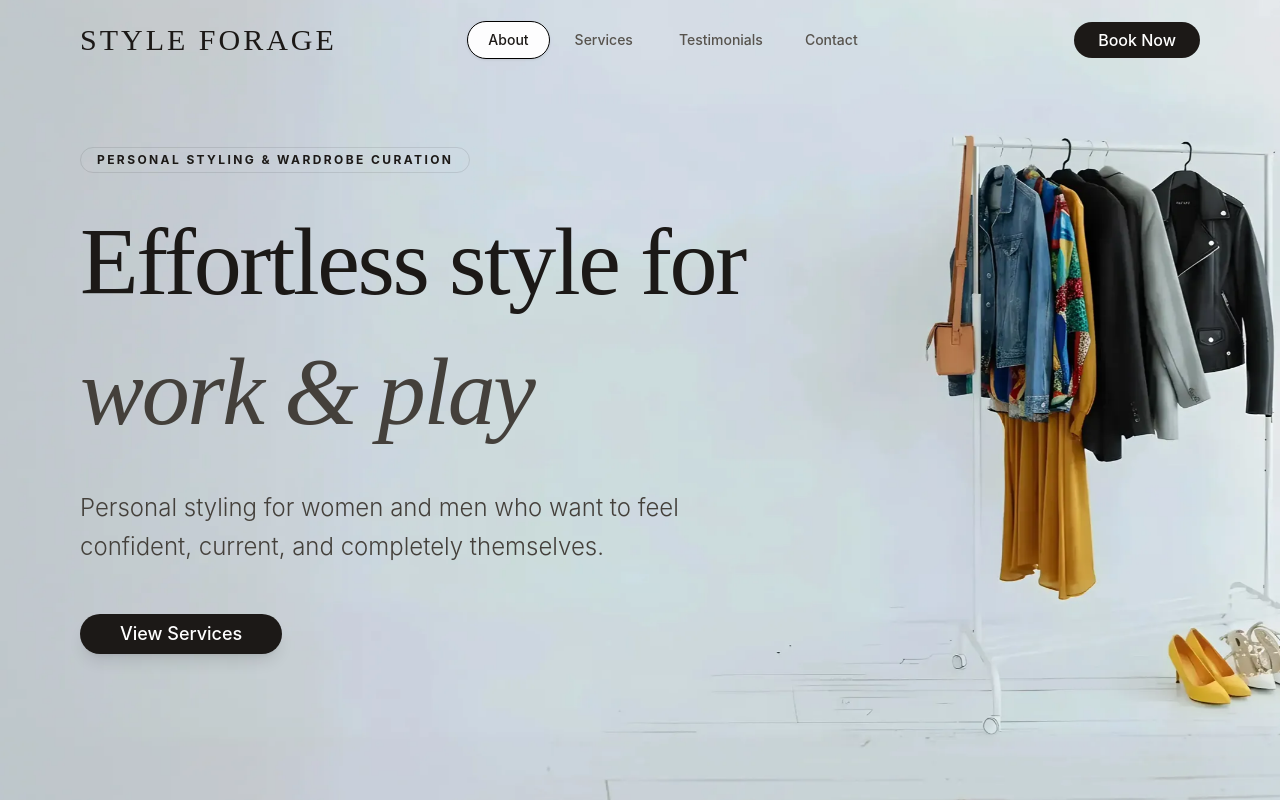
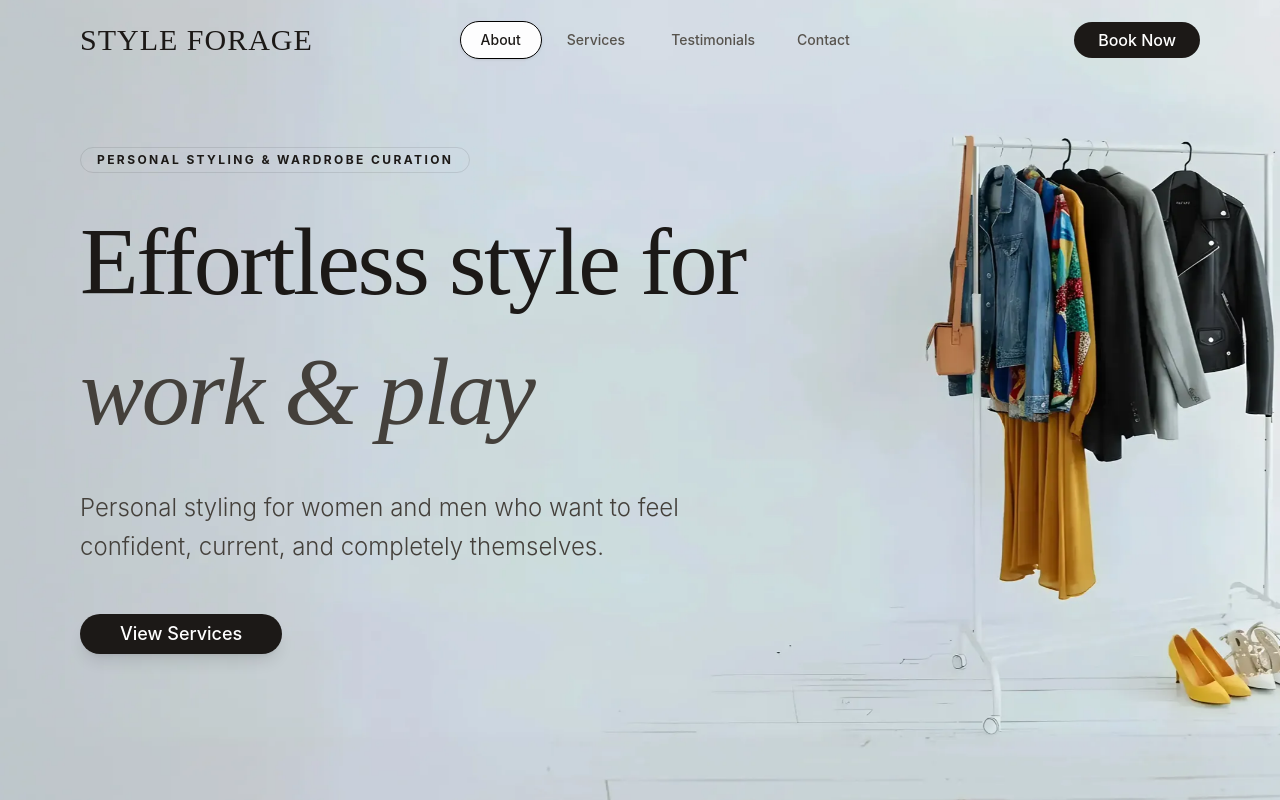
Before and after one commit to lustandfury/styleforage, a React (Vite) app: page / in a window 1280 px wide. Shown: the top 800 px of the page. Built offline with nearby package versions, Linux system fonts and the light colour scheme; a web font is replaced by a local one.

Commit message:
fix: adjust tracking for header link styling
- Updated the tracking property in the Header component's link class for improved text spacing and readability.

```diff
--- a/components/layout/Header.tsx
+++ b/components/layout/Header.tsx
@@ -196,7 +196,7 @@ export const Header: React.FC = () => {
             >
               <Link
                 to="/"
-                className="font-serif text-xl md:text-3xl font-normal tracking-widest text-stone-900 hover:text-stone-700 transition-colors cursor-pointer truncate"
+                className="font-serif text-xl md:text-3xl font-normal tracking-[1px] text-stone-900 hover:text-stone-700 transition-colors cursor-pointer truncate"
               >
                 STYLE FORAGE
               </Link>
@@ -223,7 +223,7 @@ export const Header: React.FC = () => {
               >
                 <Link
                   to="/"
-                  className="nav-link-item relative px-5 py-2 text-lg font-normal tracking-widest rounded-full cursor-pointer text-stone-900 hover:text-stone-700 font-serif tracking-tight whitespace-nowrap inline-block leading-none"
+                  className="nav-link-item relative px-5 py-2 text-lg font-normal tracking-[0.5px] rounded-full cursor-pointer text-stone-900 hover:text-stone-700 font-serif whitespace-nowrap inline-block leading-none"
                 >
                   STYLE FORAGE
                 </Link>
```
